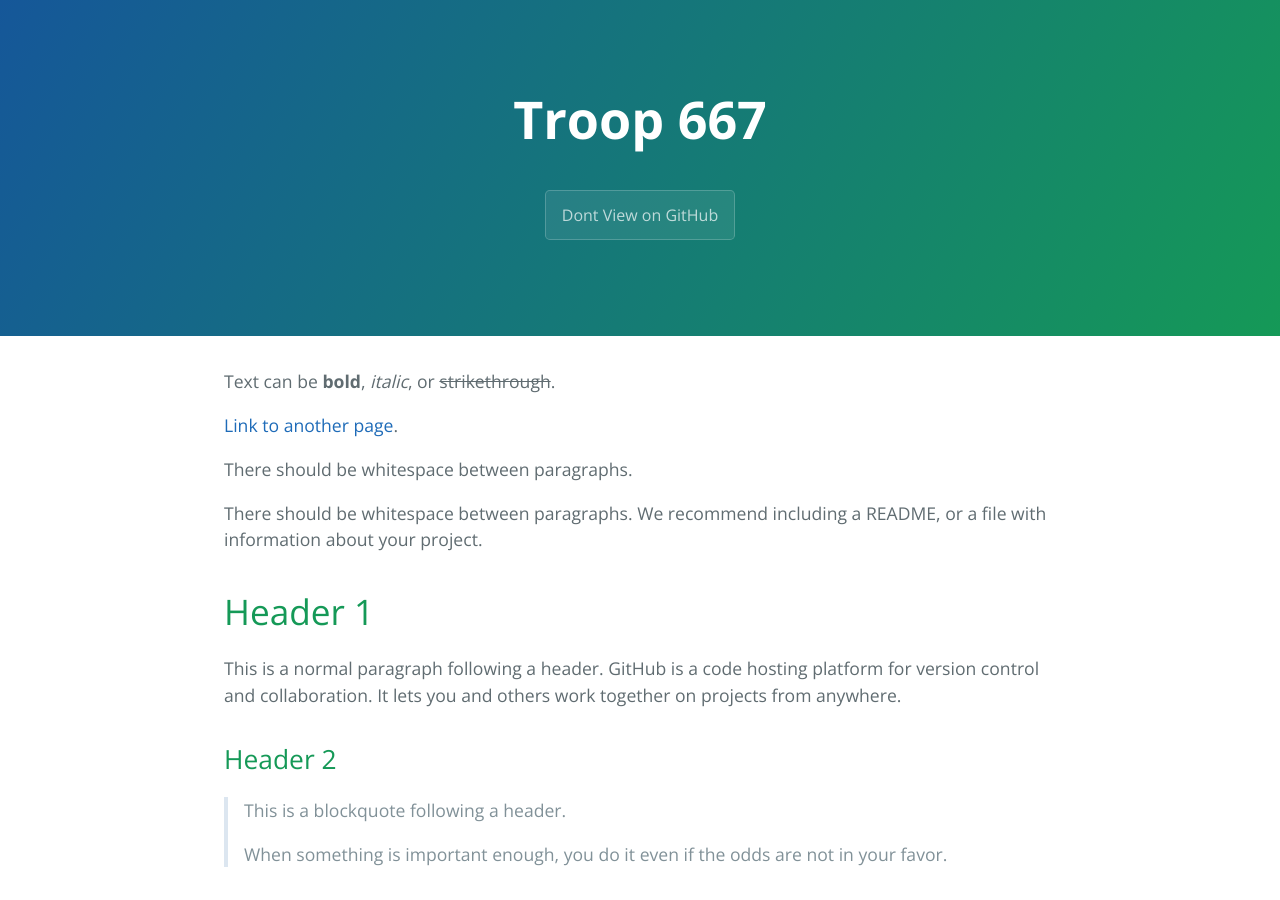
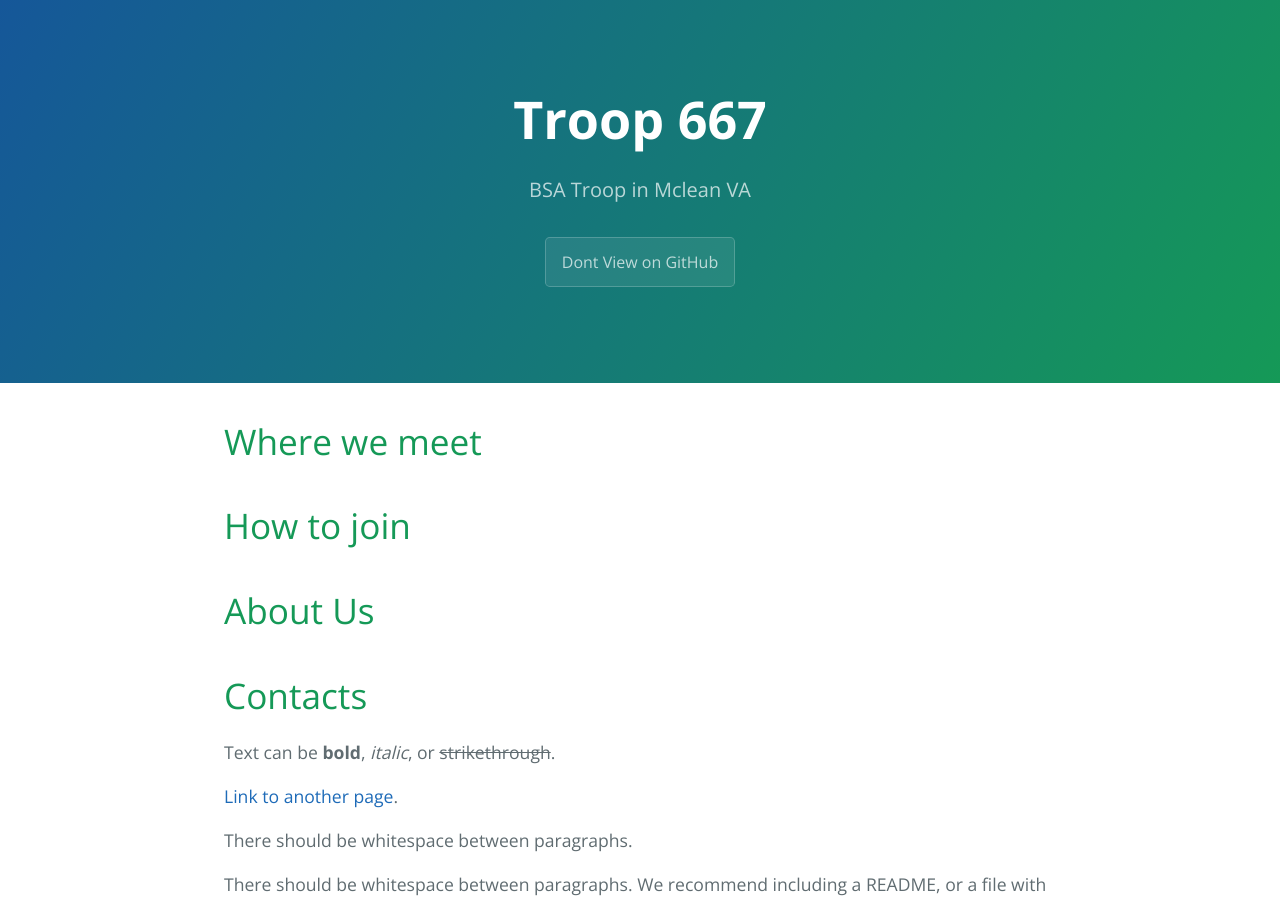
Before and after one commit to larssexton/mclean667.org, a Jekyll site: the page built from index.md, in a window 1280 px wide and 900 px high. Built offline with Jekyll 4.4.1, drawn with Linux system fonts in a browser that asks for light colours; the repository's description, which GitHub fills in, is left out.

```diff
--- a/index.md
+++ b/index.md
@@ -1,7 +1,17 @@
 ---
 layout: default
 title: Troop 667
+description: BSA Troop in Mclean VA
 ---
+
+# Where we meet
+
+# How to join
+
+# About Us
+
+# Contacts
+
 
 Text can be **bold**, _italic_, or ~~strikethrough~~.
 
```
